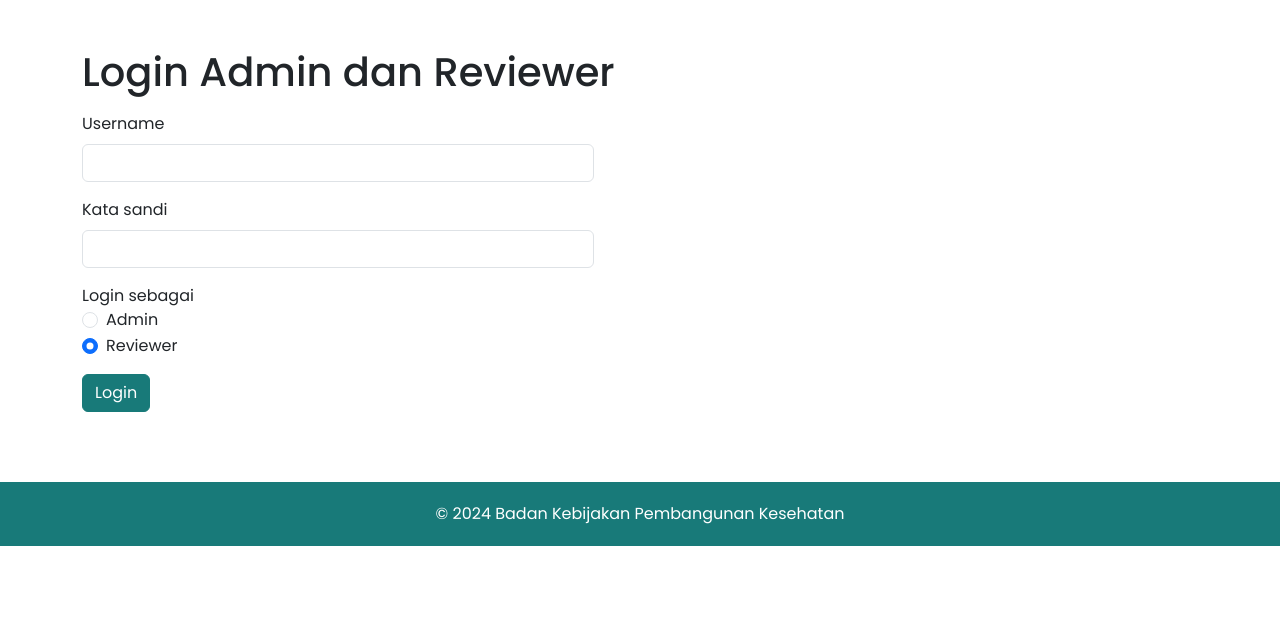
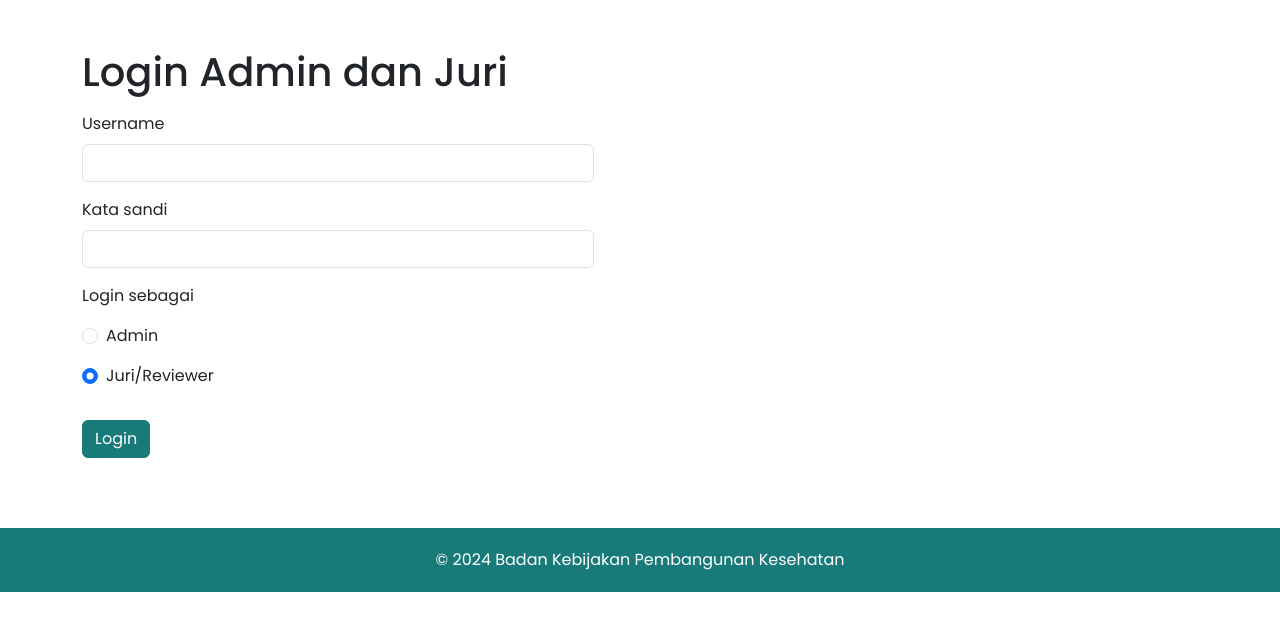
Before and after one commit to GottfriedCP/pb-awards, a Django app: page /login/ in a window 1280 px wide. Shown: the part 91-722 px from the top of the page. Run offline with Django 5.2, Linux system fonts and the light colour scheme; parts of the project's set-up code (start-up, migrations or seed data) failed here and were passed over; some libraries are stand-ins or nearby versions.

Commit message:
login juri/admin

```diff
--- a/hp_awards/templates/hp_awards/list_submisi.html
+++ b/hp_awards/templates/hp_awards/list_submisi.html
@@ -8,7 +8,10 @@
     {% bootstrap_messages %}
     {% if not request.user.is_authenticated %}
     <h1>Login</h1>
-    Ingin melakukan pendaftaran dan pengiriman abstrak? <a class="color-kemkes" href="{% url 'hp_awards:registrasi' %}">Klik di sini</a>
+    <ul>
+        <li>Ingin melakukan pendaftaran dan pengiriman abstrak? <a class="color-kemkes" href="{% url 'hp_awards:registrasi' %}">Klik di sini</a></li>
+        <li>Anda juri atau panitia? Login <a class="color-kemkes" href="{% url 'hp_awards:login' %}">di sini</a></li>
+    </ul>
     <form class="mt-5" method="POST" style="max-width: 640px;">
         {% csrf_token %}
         <div class="mb-3">
--- a/hp_awards/templates/hp_awards/login.html
+++ b/hp_awards/templates/hp_awards/login.html
@@ -5,10 +5,11 @@
 
 {% block body_bl %}
 <div class="container my-5">
-    <h1>Login Admin dan Reviewer</h1>
+    <h1>Login Admin dan Juri</h1>
     {% bootstrap_messages %}
     <form class="mt-3" method="POST" style="max-width: 512px;">
         {% csrf_token %}
+        {{ form_captcha }}
         <div class="mb-3">
             <label for="username" class="form-label">Username</label>
             <input required name="username" type="text" class="form-control" id="username">
@@ -20,7 +21,7 @@
         <!-- RADIO FOR ROLE -->
         <div class="my-3">
             Login sebagai
-            <div class="form-check">
+            <div class="form-check my-3">
                 <input class="form-check-input" type="radio" name="role" value="admin" id="roleAdmin">
                 <label class="form-check-label" for="roleAdmin">
                     Admin
@@ -29,12 +30,12 @@
             <div class="form-check">
                 <input class="form-check-input" type="radio" name="role" value="reviewer" id="roleReviewer" checked>
                 <label class="form-check-label" for="roleReviewer">
-                    Reviewer
+                    Juri/Reviewer
                 </label>
             </div>
         </div>
 
-        <button type="submit" class="btn btn-kemkes">Login</button>
+        <button type="submit" class="mt-3 btn btn-kemkes">Login</button>
     </form>
 </div>
 {% endblock %}
--- a/hp_awards/views.py
+++ b/hp_awards/views.py
@@ -372,41 +372,44 @@ def unduh_hasil_penilaian_abstrak(request):
 def login_view(request):
     if request.user.is_authenticated:
         return redirect("hp_awards:home")
+    form_captcha = FormCaptcha()
     user = None
     if request.method == "POST":
-        username = request.POST["username"]
-        password = request.POST["password"]
-        role = request.POST["role"]
-        if role == "reviewer":
-            # masuk sebagai reviewer
-            # cek apa ada Reviewer dengan u dan p yang sudah ada
-            if Reviewer.objects.filter(username=username, passphrase=password).exists():
-                reviewer = Reviewer.objects.get(username=username, passphrase=password)
-                user = authenticate(request, username="reviewer", password="reviewer")
+        form_captcha = FormCaptcha(request.POST)
+        if form_captcha.is_valid():
+            username = request.POST["username"]
+            password = request.POST["password"]
+            role = request.POST["role"]
+            if role == "reviewer":
+                # masuk sebagai reviewer
+                # cek apa ada Reviewer dengan u dan p yang sudah ada
+                if Reviewer.objects.filter(username=username, passphrase=password).exists():
+                    reviewer = Reviewer.objects.get(username=username, passphrase=password)
+                    user = authenticate(request, username="reviewer", password="reviewer")
+                else:
+                    messages.error(request, "Username atau password juri salah")
+                    return redirect("hp_awards:login")
             else:
-                messages.error(request, "Username atau password juri salah")
-                return redirect("hp_awards:login")
-        else:
-            # masuk sebagai admin
-            user = authenticate(request, username=username, password=password)
+                # masuk sebagai admin
+                user = authenticate(request, username=username, password=password)
 
-        if user is not None:
-            login(request, user)
-            request.session["role"] = "reviewer" if role == "reviewer" else "admin"
-            # nama yg muncul pada navbar kanan atas
-            request.session["nama_bar"] = (
-                reviewer.username if role == "reviewer" else user.username
-            )
-            request.session["username_reviewer"] = (
-                Reviewer.objects.get(username=username, passphrase=password).username
-                if role == "reviewer"
-                else None
-            )
-            return redirect("hp_awards:list_submisi")
-        else:
-            return HttpResponse("Basic admin user not found")
+            if user is not None:
+                login(request, user)
+                request.session["role"] = "reviewer" if role == "reviewer" else "admin"
+                # nama yg muncul pada navbar kanan atas
+                request.session["nama_bar"] = (
+                    reviewer.username if role == "reviewer" else user.username
+                )
+                request.session["username_reviewer"] = (
+                    Reviewer.objects.get(username=username, passphrase=password).username
+                    if role == "reviewer"
+                    else None
+                )
+                return redirect("hp_awards:list_submisi")
+            else:
+                return HttpResponse("Basic admin user not found")
 
-    return render(request, "hp_awards/login.html")
+    return render(request, "hp_awards/login.html", {"form_captcha": form_captcha})
 
 
 def logout_view(request):
```
